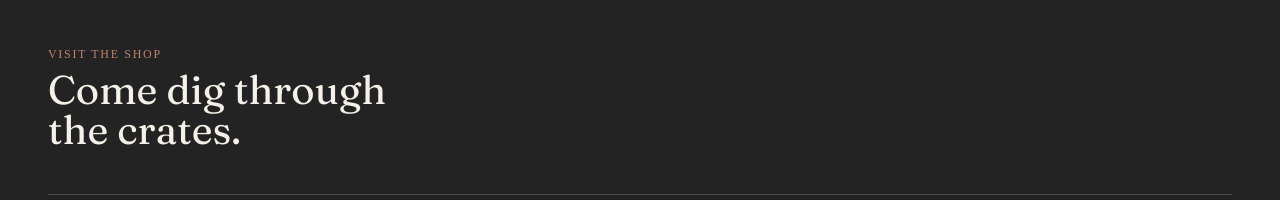
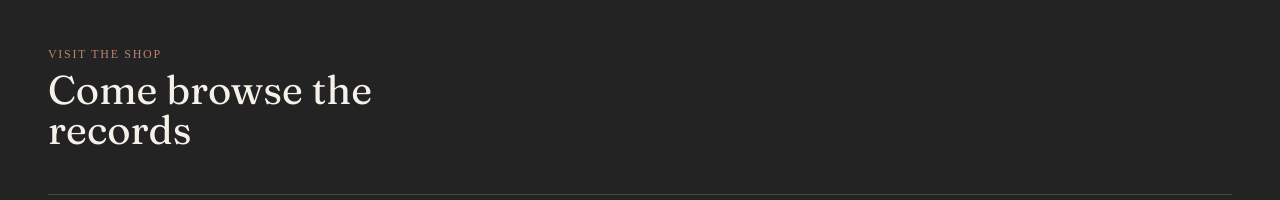
Before and after one commit to vladi93dev/record-shop, a Next.js app: page / in a window 1280 px wide. Shown: the part 1949-2149 px from the top of the page. Built offline with nearby package versions, Linux system fonts and the light colour scheme.

Commit message:
Update visit heading

```diff
--- a/app/page.tsx
+++ b/app/page.tsx
@@ -180,7 +180,7 @@ export default function Home() {
           <div className="visit-top">
             <div>
               <p className="section-kicker">Visit the shop</p>
-              <h2 className="secondary-title">Come dig through the crates.</h2>
+              <h2 className="secondary-title">Come browse the records</h2>
             </div>
           </div>
 
```
